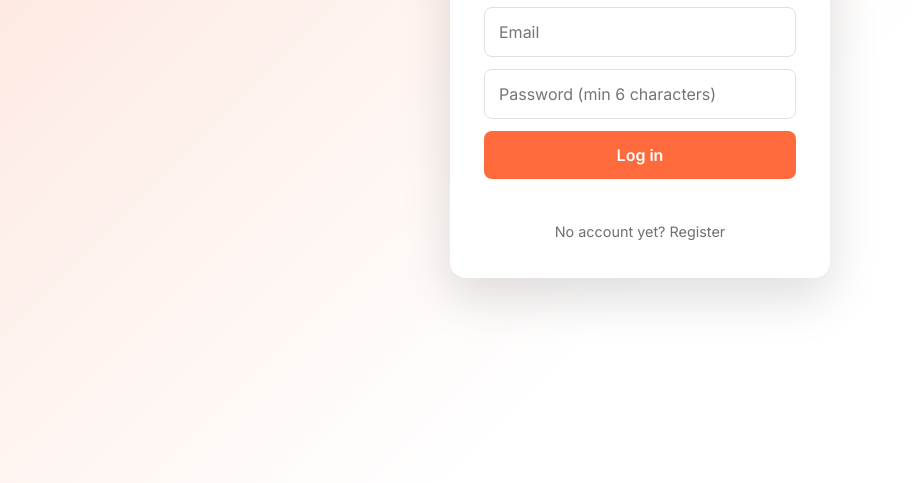
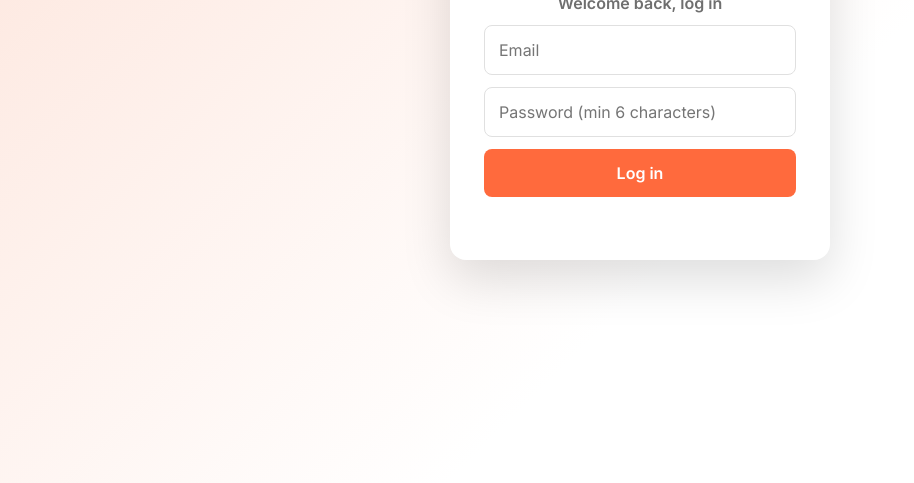
Before and after one commit to Mardawg09/Recipe, a plain HTML site: page site/pages/login.html in a window 1280 px wide. Shown: the part 317-800 px from the top of the page, without its empty margins (0-914 px from the left). Drawn offline with nearby package versions, Linux system fonts and the light colour scheme; a web font is replaced by a local one.

Commit message:
changes for the login page with no registration

```diff
--- a/site/pages/login.html
+++ b/site/pages/login.html
@@ -11,7 +11,6 @@
   <input id="password" type="password" placeholder="Password (min 6 characters)" required minlength="6">
   <button class="btn" id="go">Log in</button>
   <div class="msg" id="msg"></div>
-  <button type="button" class="lnk" id="toggle">No account yet? Register</button>
 </form></div>
 <script>
   const $ = id => document.getElementById(id);
```
